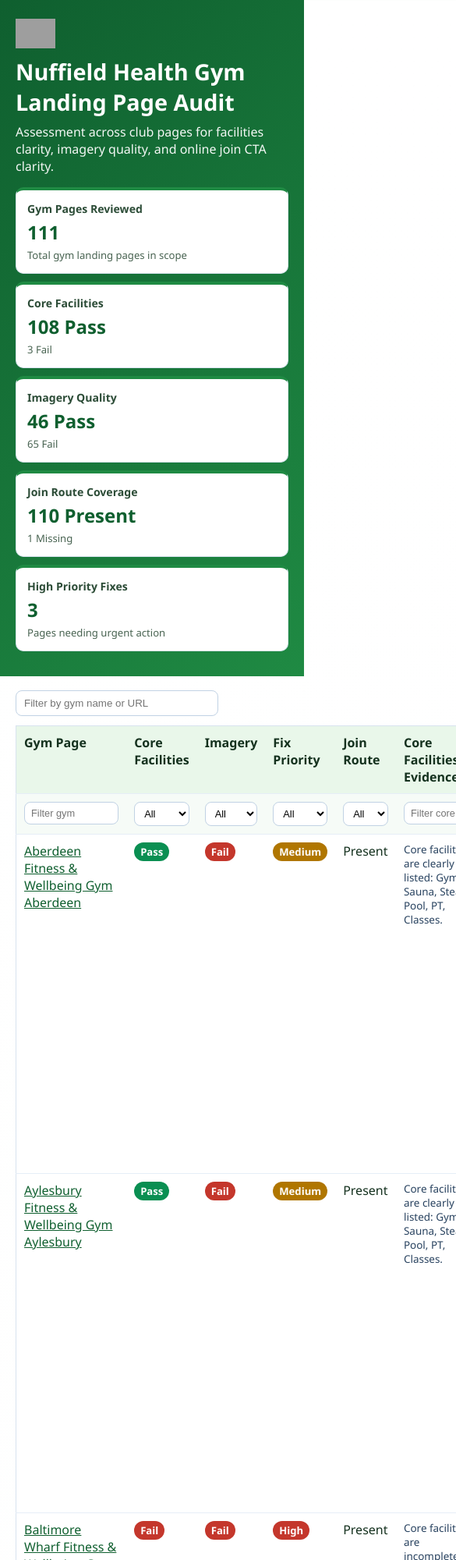
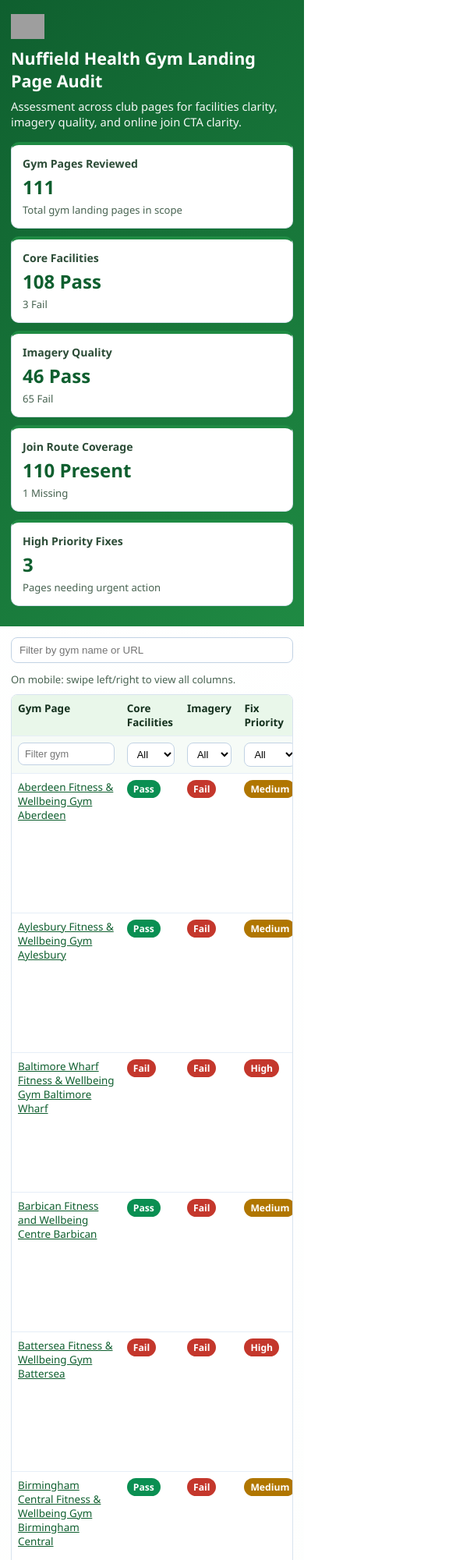
Before and after one commit to chrisgowland/nuffield-gym-landing-audit, a website: page docs/index.html in a window 390 px wide. Shown: the top 2000 px of the page at 78% size, 585 px wide, since content can reach past the window. Drawn offline with Linux system fonts and the light colour scheme; grey boxes are pictures that could not be loaded.

Commit message:
Improve mobile responsiveness for phone and laptop

```diff
--- a/docs/index.html
+++ b/docs/index.html
@@ -32,7 +32,8 @@
 .controls { margin-bottom: 12px; display: flex; gap: 8px; flex-wrap: wrap; }
 input { padding: 8px 10px; border: 1px solid #c1d2e4; border-radius: 8px; min-width: 260px; }
 select { padding: 8px 10px; border: 1px solid #c1d2e4; border-radius: 8px; min-width: 160px; background: #fff; }
-table { width: 100%; border-collapse: collapse; background: #fff; border: 1px solid #d8e3ef; }
+.table-wrap { overflow-x: auto; -webkit-overflow-scrolling: touch; border: 1px solid #d8e3ef; border-radius: 8px; background: #fff; }
+table { width: 100%; min-width: 1300px; border-collapse: collapse; background: #fff; }
 th, td { text-align: left; padding: 10px; border-bottom: 1px solid #e6eef7; vertical-align: top; }
 th { background: #e9f7ea; position: sticky; top: 0; z-index: 1; }
 .filter-row th { position: static; background: #f6fbf7; }
@@ -45,6 +46,19 @@
 .assessment-box { background: #f2fbf4; border: 1px solid #cfead4; border-radius: 8px; padding: 8px; font-size: 0.84rem; color: #234132; min-width: 260px; }
 footer { padding: 14px 20px 24px; color: #38526f; font-size: 0.9rem; }
 a { color: var(--nh-green-900); }
+.mobile-hint { display: none; font-size: 0.82rem; color: #486351; margin: 6px 0 10px; }
+@media (max-width: 900px) {
+  header { padding: 18px 14px; }
+  h1 { font-size: 1.35rem; }
+  .sub { font-size: 0.92rem; }
+  .brand img { height: 32px; }
+  main { padding: 14px; }
+  .controls { gap: 6px; }
+  .controls input { width: 100%; min-width: 0; }
+  th, td { padding: 8px; font-size: 0.84rem; }
+  .badge { font-size: 0.76rem; }
+  .mobile-hint { display: block; }
+}
 </style>
 </head>
 <body>
@@ -68,6 +82,8 @@
   <div class="controls">
     <input id="search" placeholder="Filter by gym name or URL" />
   </div>
+  <div class="mobile-hint">On mobile: swipe left/right to view all columns.</div>
+  <div class="table-wrap">
   <table id="audit-table">
     <thead>
       <tr>
@@ -1450,10 +1466,11 @@
 <td class="small">Membership options/join route detected.</td>
 </tr></tbody>
   </table>
+  </div>
 </main>
 <footer class="wrap">
   <div><b>Method:</b> Automated heuristic scoring of live page content from <a href="https://www.nuffieldhealth.com/sitemap_gyms.xml" target="_blank" rel="noopener">sitemap_gyms.xml</a>.</div>
-  <div>Generated: 2026-02-28T16:47:00.160Z</div>
+  <div>Generated: 2026-02-28T17:45:49.985Z</div>
 </footer>
 <script>
 const search = document.getElementById('search');
```
Also changed, not shown: audit.js (+18 -1 lines), data/audit-report.json.
